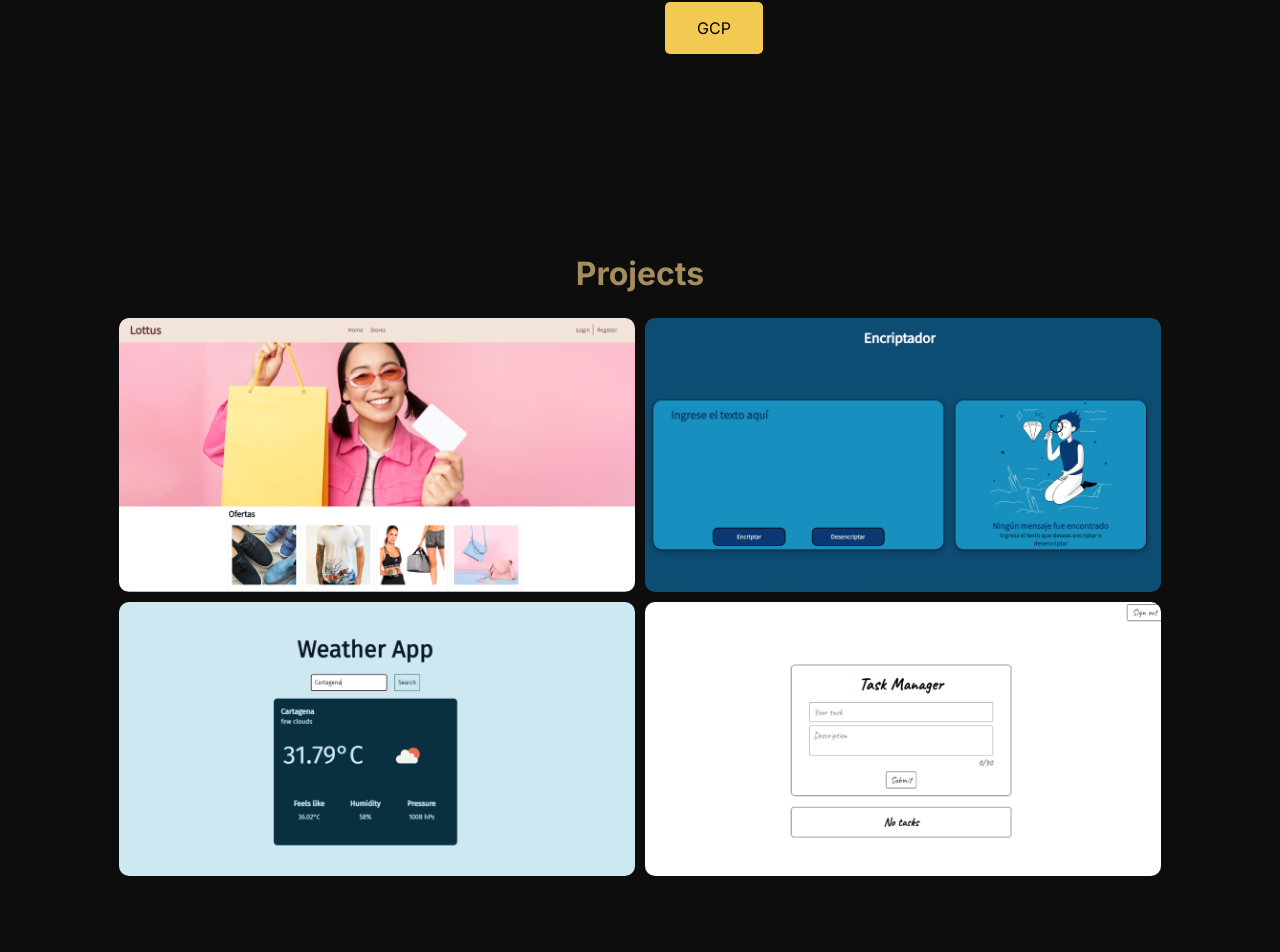
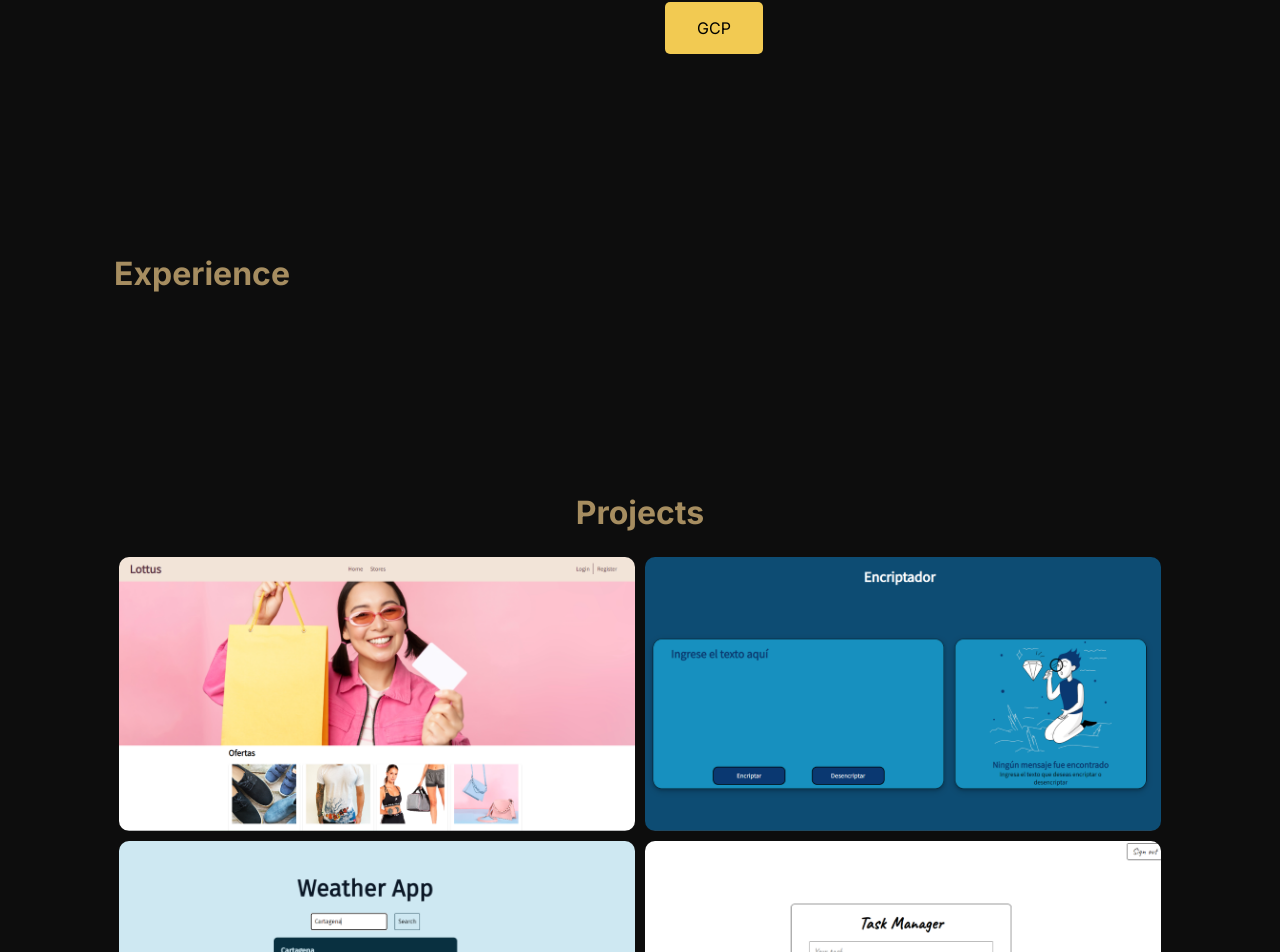
Before and after one commit to ClouddCoder/portfolio-v2, a Next.js app: page / in a window 1280 px wide. Shown: the part 1205-2157 px from the top of the page. Built offline with nearby package versions, Linux system fonts and the light colour scheme.

Commit message:
Place the Experience component to the main page

```diff
--- a/src/app/page.js
+++ b/src/app/page.js
@@ -8,6 +8,7 @@ import Navbar from "../components/navbar/Navbar";
 import Menu from "../components/menu/Menu";
 import Hero from "../components/hero/Hero";
 import About from "../components/about/About";
+import Experience from "../components/experience/Experience";
 import Projects from "../components/projects/Projects";
 import Contact from "../components/contact/Contact";
 import ResumeButton from "../components/resume-button/ResumeButton";
@@ -68,6 +69,7 @@ export default function Home() {
       <main className={styles.main}>
         <Hero />
         <About />
+        <Experience />
         <Projects />
         <Contact />
       </main>
```
